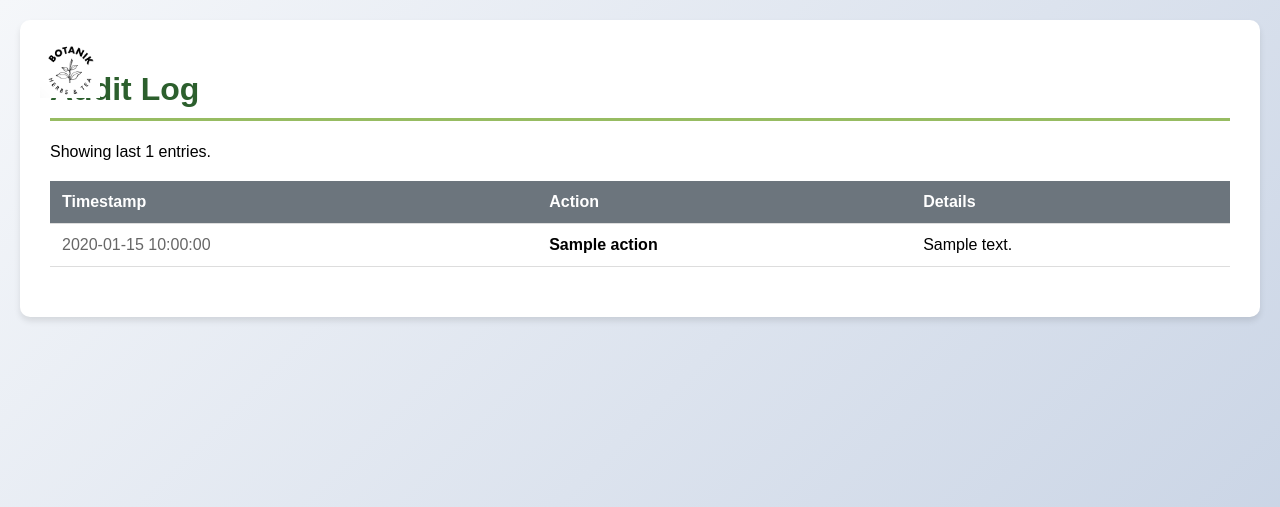
After one commit to aero-greenfield/matcha-inventory-system, a Flask app: template templates/audit_log.html in a window 1280 px wide. The commit adds this page. Shown: the top 507 px of the page. Run offline with Flask 3, Linux system fonts and the light colour scheme; the template is opened without the code that fills it: most values are stand-ins (such as "Sample title", 1, 10 or a date in 2020); parts of the project's set-up code (start-up, migrations or seed data) failed here and were passed over; some libraries are stand-ins or nearby versions.

Commit message:
added logging, new table in db for logs, new route in app to access, new funcs in inventory to log thing/view logs for app.py route, havenet tested fully, but should be good

```diff
--- a/app.py
+++ b/app.py
@@ -113,6 +113,7 @@ except ImportError:
 # Flask core imports - these are the building blocks of our web app
 from unicodedata import category
 
+
 from flask import Flask, request, redirect, url_for, jsonify, send_file, render_template
 
 # - Flask: The main application class
@@ -126,7 +127,7 @@ import os  # Operating system functions (file paths, environment variables)
 from datetime import datetime  # For timestamps in exports
 from functools import wraps  # Used for creating decorators (like @requires_auth)
 
-
+from flask_wtf.csrf import CSRFProtect # security necesity.
 
 # Import all our inventory functions from inventory_app.py
 from inventory_app import (
@@ -134,7 +135,7 @@ from inventory_app import (
     increase_raw_material, decrease_raw_material, get_raw_material, add_to_batches,
     get_batches, mark_as_shipped, delete_batch, get_recipe, add_recipe,
     change_recipe, delete_recipe, delete_raw_material, get_material_by_id, get_all_materials_with_id, update_raw_material, get_all_batches_with_id, get_batch_by_id,
-    update_batch, update_batch_status, update_recipe, get_all_recipes_with_id, get_recipe_by_id)
+    update_batch, update_batch_status, update_recipe, get_all_recipes_with_id, get_recipe_by_id, log_action, view_logs)
 
 
 # Import helper functions for exporting data
@@ -143,9 +144,19 @@ from inventory_app import (
 
 from helper_functions import (export_to_csv, export_to_excel,)
 
-
-
-
+# logging for actions.
+import logging
+
+logging.basicConfig(
+    level=logging.INFO,
+    format='%(asctime)s %(levelname)s: %(message)s'
+)
+
+"""
+instead of print statements for actions (ex. adding batche, etc). it logs them with time stamp. will show up in render logs.
+
+use logging.info("...") instead of print
+"""
 
 # =======================
 # CREATE FLASK APP
@@ -153,6 +164,9 @@ from helper_functions import (export_to_csv, export_to_excel,)
 
 app = Flask(__name__)  # creates flask instance, so this web app name is 'app' which can be used to run the server and define routes.
 
+# CSRFprotect
+app.config['SECRET_KEY'] = os.environ.get('SECRET_KEY', 'dev-secret-key')
+csrf = CSRFProtect(app)
 
 # WHAT IS 'app':
 # Think of 'app' as your web server. When you do @app.route('/inventory'),
@@ -180,11 +194,11 @@ try:
     from database import get_connection, get_db_connection
     conn = get_connection()
     conn.close()
-    print("[SUCCESS] Database connection successful")
+    logging.info("[SUCCESS] Database connection successful")
     if not DATABASE_URL:
         create_database()  # SQLite: always ensure tables exist
 except:
-    print("[INIT] Initializing database...")
+    logging.info("[INIT] Initializing database...")
     create_database()
 
 
@@ -264,6 +278,7 @@ def requires_auth(f):
 
         # Check if auth exists AND is valid
         if not auth or not check_auth(auth.username, auth.password):
+            logging.warning(f"Failed auth attempt for user: {auth.username if auth else 'no credentials'}")
             return authenticate()  # Show login prompt
 
         # Authentication successful! Run the original function
@@ -325,6 +340,26 @@ def index():
 
 #???:
 # does this actually create buttons for pages? is the html code in idex. html responsible for the buttons?
+
+#=================
+#LOGGING PAGE
+#===============
+
+@app.route('/audit-log')
+@requires_auth
+def view_audit_log():
+    df = view_logs()
+    logs = df.to_dict(orient='records') if not df.empty else []
+    return render_template("audit_log.html",
+        logs=logs,
+        count=len(logs),
+        back_link=True,
+        back_link_url="/",
+        back_link_label="Back to Home"
+    )
+
+
+
 
 
 
@@ -517,6 +552,8 @@ def add_material_route():
         # actual page we're on, which is /inventory. also, redirecting after POST is a common
         # best practice to prevent form resubmission if user refreshes the page.
         if result:
+            logging.info(f"Material added: '{name}' | category={category}, stock={stock_level}, unit={unit}")
+            log_action('material_added', f"name={name}, category={category}, stock={stock_level}, unit={unit}")
             # if succesful data addition. Redirect to inventory page to show updated inventory with new material.
             return redirect(url_for('view_inventory'))
         else:
@@ -694,6 +731,8 @@ def adjust_stock(material_id):
         result = decrease_raw_material(material_id, amount) # Call function to decrease stock (returns new stock level or None if failed)
 
     if result is not None:
+        logging.info(f"Stock adjusted: material_id={material_id}, action={action}, amount={amount}, new_stock={result}")
+        log_action('stock_adjusted', f"material_id={material_id}, action={action}, amount={amount}, new_stock={result}")
         return redirect(url_for('edit_material', material_id=material_id, msg=f'Stock updated to {result}')) # if successful, REDIRECT back to edit materil page.
     else:
         return redirect(url_for('edit_material', material_id=material_id, err='Stock update failed. Check there is enough stock to decrease.'))
@@ -746,6 +785,8 @@ def update_material_details(material_id):
                                  reorder_level=reorder_level, cost_per_unit=cost_per_unit, supplier=supplier) # call function, with updated details.
 
     if result:
+        logging.info(f"Material details updated: material_id={material_id}, name={name}, category={category}, unit={unit}")
+        log_action('material_updated', f"material_id={material_id}, name={name}, category={category}")
         return redirect(url_for('edit_material', material_id=material_id, msg='Details updated successfully'))
     else:
         return redirect(url_for('edit_material', material_id=material_id, err='Failed to update details'))
@@ -755,7 +796,10 @@ def update_material_details(material_id):
 # Route to handle deleting a material from inventory
 @requires_auth
 def delete_material(material_id):
+
     delete_raw_material(material_id)
+    logging.info(f"Material deleted: material_id={material_id}")
+    log_action('material_deleted', f"material_id={material_id}")
     return redirect(url_for('manage_materials'))
 
 
@@ -806,6 +850,8 @@ def mark_batch_as_shipped(batch_id):
 
     """
     mark_as_shipped(batch_id) # call function to update batch status in database.
+    logging.info(f"Batch marked as shipped: batch_id={batch_id}")
+    log_action('batch_shipped', f"batch_id={batch_id}")
     return redirect(url_for('view_batches')) # after marking as shipped, redirect back to batches page to see updated status.
 
 
@@ -930,6 +976,8 @@ def create_batch():
         try:
             result = add_to_batches(product_name, quantity, notes=notes, batch_id=batch_id, deduct_resources=True)
             if result:
+                logging.info(f"Batch created: product='{product_name}', quantity={quantity}, batch_id={batch_id}")
+                log_action('batch_created', f"product={product_name}, quantity={quantity}, batch_id={result}")
                 return redirect(url_for('view_batches'))
             else:
                 return render_template('error.html',
@@ -946,6 +994,7 @@ def create_batch():
             ), 400
 
         except Exception as e:
+            logging.error(f"create_batch: {e}")
             return render_template('error.html',
                 title="Unexpected Error",
                 message=str(e),
@@ -1046,6 +1095,8 @@ def update_batch_details(batch_id):
     result = update_batch(batch_id, product_name=product_name, quantity=quantity, notes=notes)
 
     if result:
+        logging.info(f"Batch details updated: batch_id={batch_id}, product_name={product_name}, quantity={quantity}")
+        log_action('batch_updated', f"batch_id={batch_id}, product_name={product_name}, quantity={quantity}")
         return redirect(url_for('edit_batch', batch_id=batch_id, msg='Batch details updated successfully'))
     else:
         return redirect(url_for('edit_batch', batch_id=batch_id, err='Failed to update batch details'))
@@ -1064,6 +1115,8 @@ def change_batch_status(batch_id):
 
     result = update_batch_status(batch_id, new_status)
     if result:
+        logging.info(f"Batch status changed: batch_id={batch_id}, new_status={new_status}")
+        log_action('batch_status_changed', f"batch_id={batch_id}, new_status={new_status}")
         return redirect(url_for('edit_batch', batch_id=batch_id, msg=f'Batch status updated to {new_status}'))
 
     else:
@@ -1074,7 +1127,10 @@ def change_batch_status(batch_id):
 @requires_auth
 def delete_batch_route(batch_id):
     reallocate = request.form.get('reallocate') == 'true'
+
     delete_batch(batch_id, reallocate=reallocate)
+    logging.info(f"Batch deleted: batch_id={batch_id}, reallocate={reallocate}")
+    log_action('batch_deleted', f"batch_id={batch_id}, reallocate={reallocate}")
     return redirect(url_for('manage_batches'))
 
 
@@ -1279,6 +1335,8 @@ def add_recipe_route():
             # materials is the list of dictionaries we build from form data.
             if result:
                 #success
+                logging.info(f"Recipe added: '{product_name}' with {len(materials)} materials")
+                log_action('recipe_added', f"product_name={product_name}, materials={len(materials)}")
                 return redirect(url_for('view_recipes'))
             else:
 
@@ -1289,6 +1347,7 @@ def add_recipe_route():
                 ), 500
 
         except Exception as e:
+            logging.error(f"add_recipe_route: {e}")
             # Catch any unexpected errors and display them
             # In production, you might want to log this and show a generic message
             return render_template('error.html',
@@ -1446,6 +1505,8 @@ def update_recipe_route(recipe_id):
 
 
     if result:
+        logging.info(f"Recipe updated: recipe_id={recipe_id}, product_name={product_name}")
+        log_action('recipe_updated', f"recipe_id={recipe_id}, product_name={product_name}")
         return redirect(url_for('edit_recipe', recipe_id=recipe_id, msg='Recipe details updated successfully'))
     else:
         return redirect(url_for('edit_recipe', recipe_id=recipe_id, err='Failed to update recipe details'))
@@ -1459,7 +1520,10 @@ def delete_recipe_route(recipe_id):
     simply deletes the recipe from database,
     POST route
     """
+
     delete_recipe_by_id(recipe_id)
+    logging.info(f"Recipe deleted: recipe_id={recipe_id}")
+    log_action('recipe_deleted', f"recipe_id={recipe_id}")
     return redirect(url_for('manage_recipes'))
 
 
@@ -1479,6 +1543,7 @@ def health_check():
         db.close() # close connection after check
         db_status = 'connected' # status is connected if all above steps work.
     except Exception as e:
+        logging.error(f"health_check: {e}")
         db_status = f'error: {str(e)}'
     return jsonify({'status': 'healthy', 'db': db_status, 'service': 'matcha-inventory', 'timestamp': datetime.now().isoformat()})
 
@@ -1523,6 +1588,8 @@ This cycle repeats for every request (page load, form submission, etc.)
 """
 
 if __name__ == '__main__':
+
+
     """
     START THE WEB SERVER
     ====================
--- /dev/null
+++ b/templates/audit_log.html
@@ -0,0 +1,43 @@
+{% extends "base.html" %}
+
+{% block title %}Audit Log{% endblock %}
+
+{% block extra_styles %}
+<style>
+.data-table { width: 100%; border-collapse: collapse; margin: 20px 0; }
+.data-table th, .data-table td { padding: 12px; text-align: left; border-bottom: 1px solid #ddd; }
+.data-table th { background: #6c757d; color: white; }
+.data-table tr:hover { background: #e2e3e5; }
+.data-table td.action { font-weight: bold; white-space: nowrap; }
+.data-table td.timestamp { color: #666; white-space: nowrap; }
+.data-table td.details { word-break: break-word; }
+</style>
+{% endblock %}
+
+{% block content %}
+<h1>Audit Log</h1>
+<p>Showing last {{ count }} entries.</p>
+
+{% if logs %}
+<table class="data-table">
+    <thead>
+        <tr>
+            <th>Timestamp</th>
+            <th>Action</th>
+            <th>Details</th>
+        </tr>
+    </thead>
+    <tbody>
+        {% for row in logs %}
+        <tr>
+            <td class="timestamp">{{ row['timestamp'] }}</td>
+            <td class="action">{{ row['action'] }}</td>
+            <td class="details">{{ row['details'] }}</td>
+        </tr>
+        {% endfor %}
+    </tbody>
+</table>
+{% else %}
+<p style="color:#666;">No audit log entries found.</p>
+{% endif %}
+{% endblock %}
--- a/templates/index.html
+++ b/templates/index.html
@@ -37,5 +37,9 @@ h1 { text-align: center; }
         <a href="/add-recipe" class="menu-item"><span class="emoji">➕</span> Add New Recipe</a>
         <a href="/manage-recipes" class="menu-item"><span class="emoji">🔧</span> Manage Recipes</a>
     </div>
+    <div class="menu-section">
+        <h2>🗒️ System</h2>
+        <a href="/audit-log" class="menu-item"><span class="emoji">🔍</span> View Audit Log</a>
+    </div>
 </div>
 {% endblock %}
```
Also changed, not shown: init_db.py (+36 -2 lines), inventory_app.py (+61 -24 lines).
